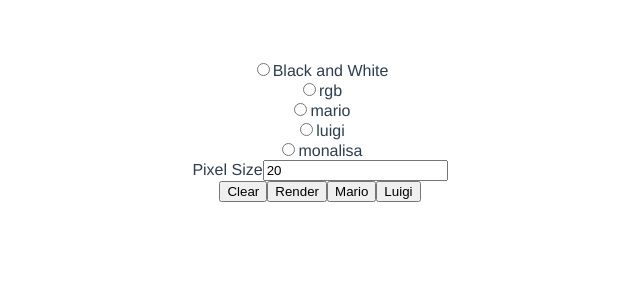
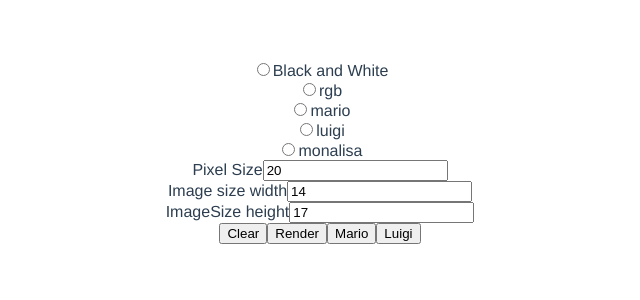
Before and after one commit to josx/interactive-random-pixel-generator, a Vue app: page / in a window 1280 px wide. Shown: the top 300 px of the page, without its empty margins (320-960 px from the left). Built offline with nearby package versions, Linux system fonts and the light colour scheme.

Commit message:
Add image size support
Signed-off-by: José Luis Di Biase <josx@interorganic.com.ar>

```diff
--- a/src/components/RandomCanvas.vue
+++ b/src/components/RandomCanvas.vue
@@ -19,6 +19,14 @@
     <label for="pixel">Pixel Size</label>
     <input v-model.number="pixelSizeNumber" type="number">
     <br>
+
+    <label for="pixel">Image size width</label>
+    <input v-model.number="imageSizeWidth" type="number">
+    <br>
+     <label for="pixel">ImageSize height</label>
+    <input v-model.number="imageSizeHeight" type="number">
+    <br>
+
     <button v-on:click="clear">Clear</button>
     <button v-on:click="renderImage">Render</button>
     <button v-on:click="showMario">Mario</button>
@@ -41,14 +49,16 @@ export default {
     return {
       ...DefaultImage,
       palette: '',
-      pixelSizeNumber: 20
+      pixelSizeNumber: 20,
+      imageSizeWidth: 14,
+      imageSizeHeight: 17
     }
   },
   created() {
   },
   methods: {
     renderImage: function() {
-      const image = RandomImage(14, 17, this.palette, this.addPx(this.pixelSizeNumber))
+      const image = RandomImage(this.imageSizeWidth, this.imageSizeHeight, this.palette, this.addPx(this.pixelSizeNumber))
       Object.assign(this, image)
     },
     clear: function() {
```
